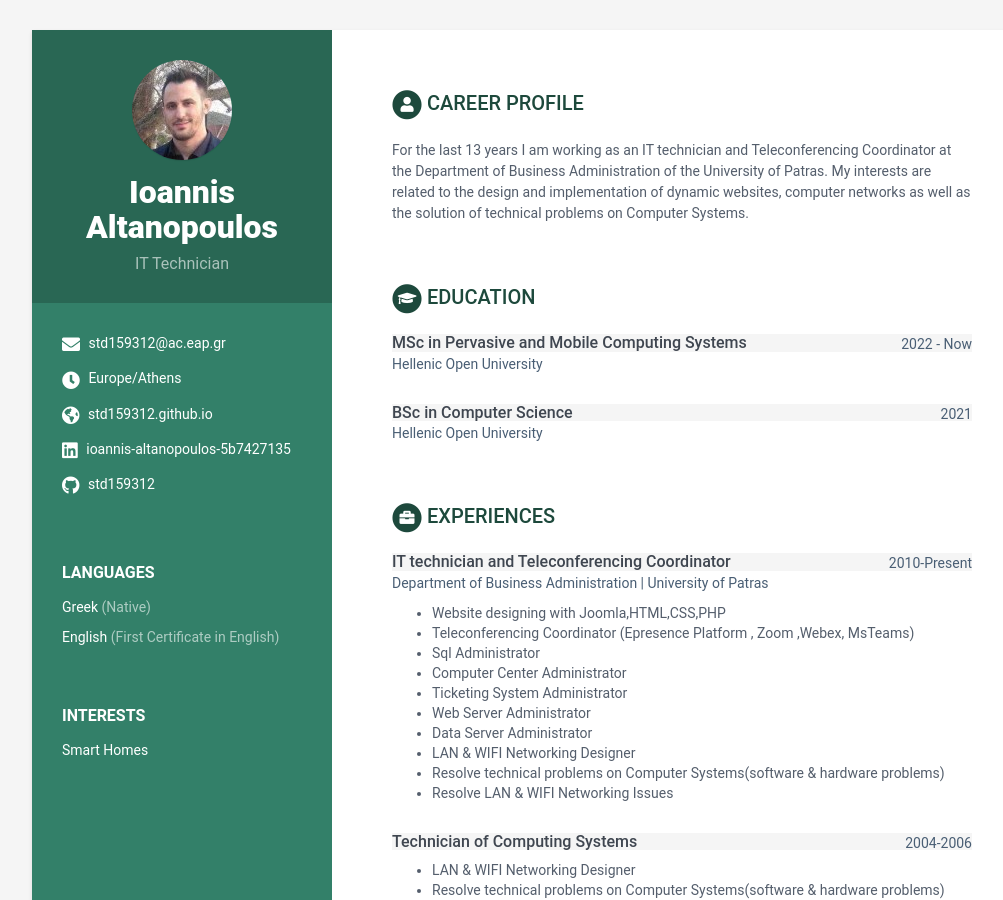
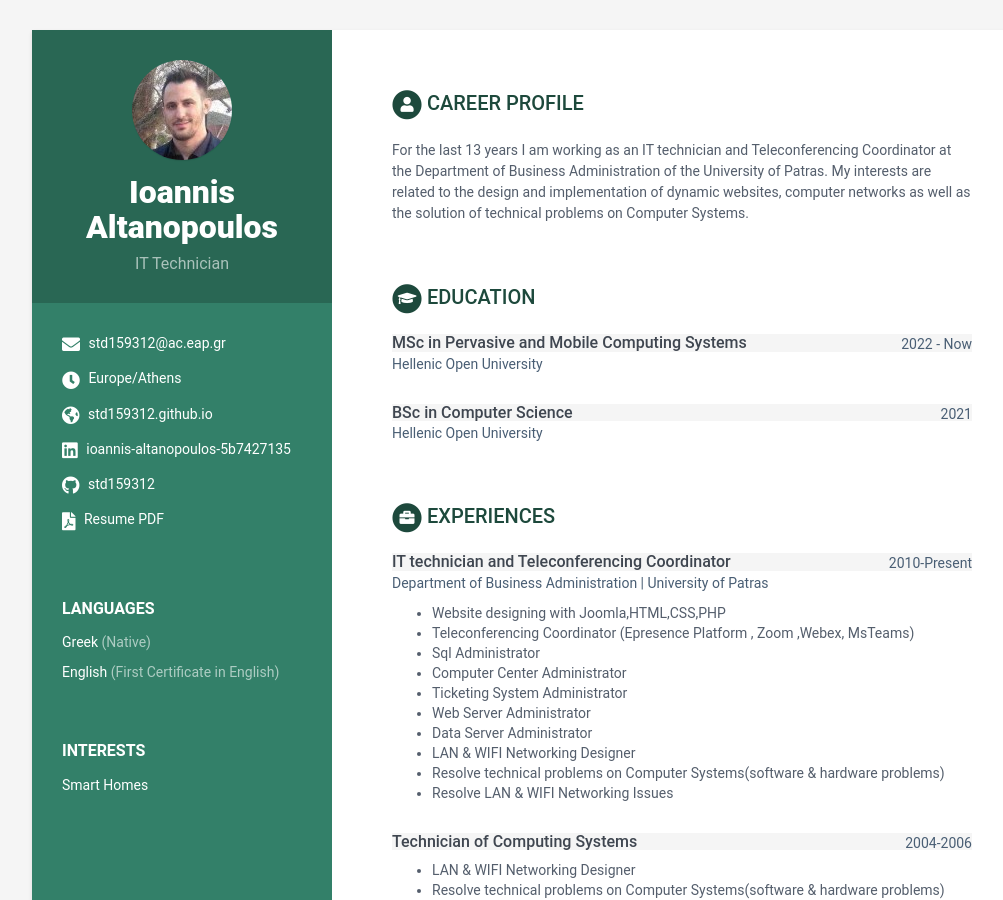
Before and after one commit to std159312/std159312.github.io, a Jekyll site: the page built from index.html, in a window 1280 px wide and 900 px high. Shown: the whole window, without its empty margins (108-1111 px from the left). Built offline with Jekyll 4.4.1, drawn with Linux system fonts in a browser that asks for light colours.

Commit message:
Initial commit

```diff
--- a/_data/data.yml
+++ b/_data/data.yml
@@ -18,7 +18,7 @@ sidebar:
     website: std159312.github.io #do not add http://
     linkedin: ioannis-altanopoulos-5b7427135
     github: std159312
-    pdf: #
+    pdf: /assets/pdf/myresume.pdf
 
     languages:
       title: Languages
```
Also changed, not shown: 1 other file.
